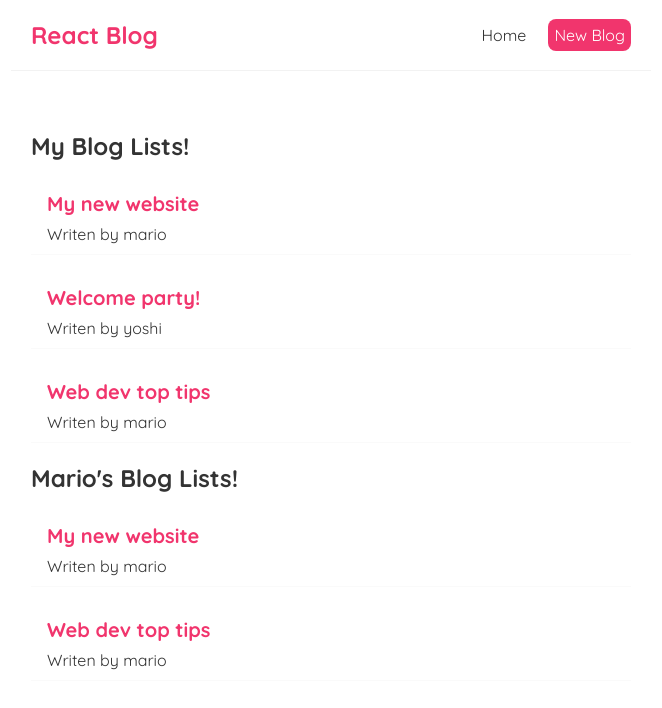
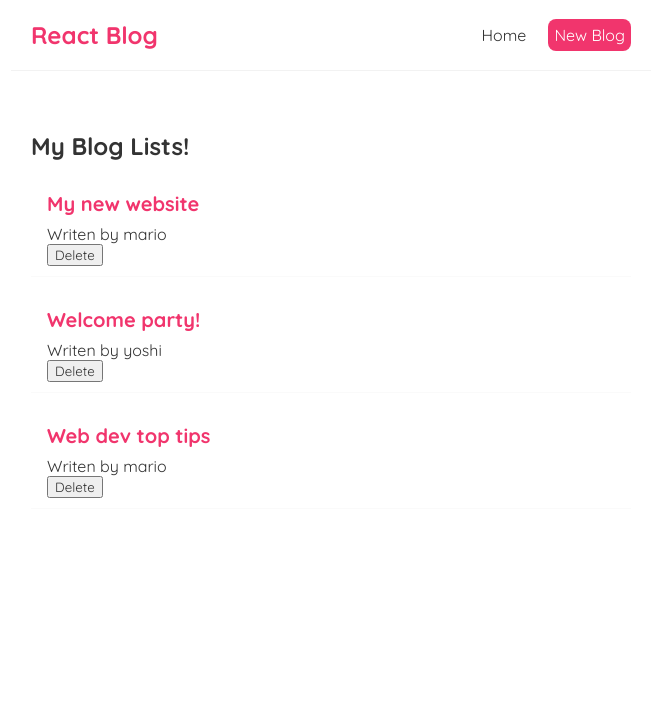
Before and after one commit to premkumarkori/reactbasics, a React (Create React App) app: page / in a window 1280 px wide. Shown: the top 708 px of the page, without its empty margins (309-971 px from the left). Built offline with nearby package versions, Linux system fonts and the light colour scheme.

Commit message:
Eighth Commit: Functions as Props

```diff
--- a/src/BlogList.js
+++ b/src/BlogList.js
@@ -1,5 +1,6 @@
 
-const BlogList = ({blogs,title}) => {
+const BlogList = ({blogs,title,handleDelete}) => {
+
 
   return (
     <div className="blog-list">
@@ -8,6 +9,7 @@
         <div className="blog-preview" key={blog.id}>
           <h2>{blog.title}</h2>
           <p>Writen by {blog.author}</p>
+          <button onClick={()=>{handleDelete(blog.id)}}>Delete</button>
         </div>
       ))}
     </div>
--- a/src/Home.js
+++ b/src/Home.js
@@ -7,10 +7,13 @@
     { title: 'Welcome party!', body: 'lorem ipsum...', author: 'yoshi', id: 2 },
     { title: 'Web dev top tips', body: 'lorem ipsum...', author: 'mario', id: 3 }
   ]);
+  const handleDelete= (id) => {
+    const newBlog = blogs.filter(blog=>blog.id !==id);
+    setBlog(newBlog);
+  }
   return (
     <div className="Home">
-      <BlogList blogs={blogs} title="My Blog Lists!"/>
-      <BlogList blogs={blogs.filter((blog) => blog.author === 'mario')} title="Mario's Blog Lists!"/>
+      <BlogList blogs={blogs} title="My Blog Lists!" handleDelete={handleDelete}/>
     </div>
   )
 }
```
